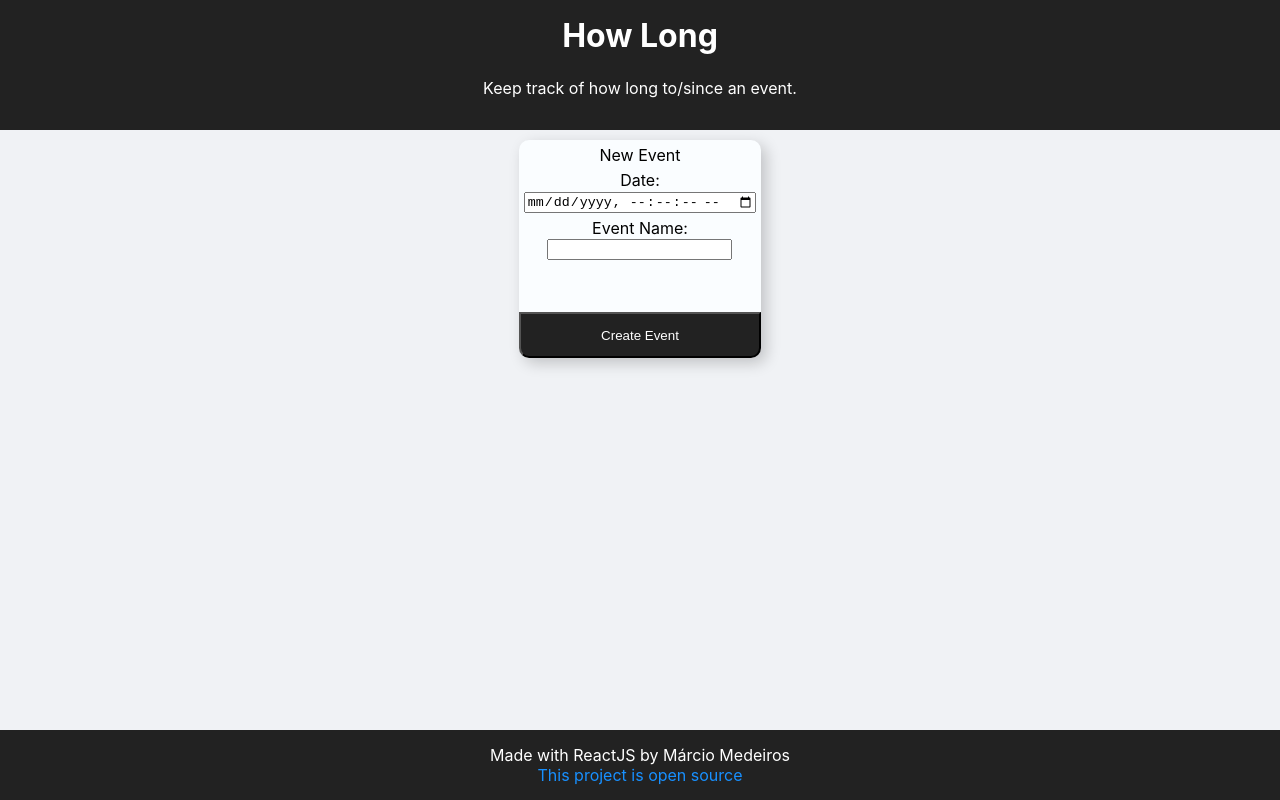
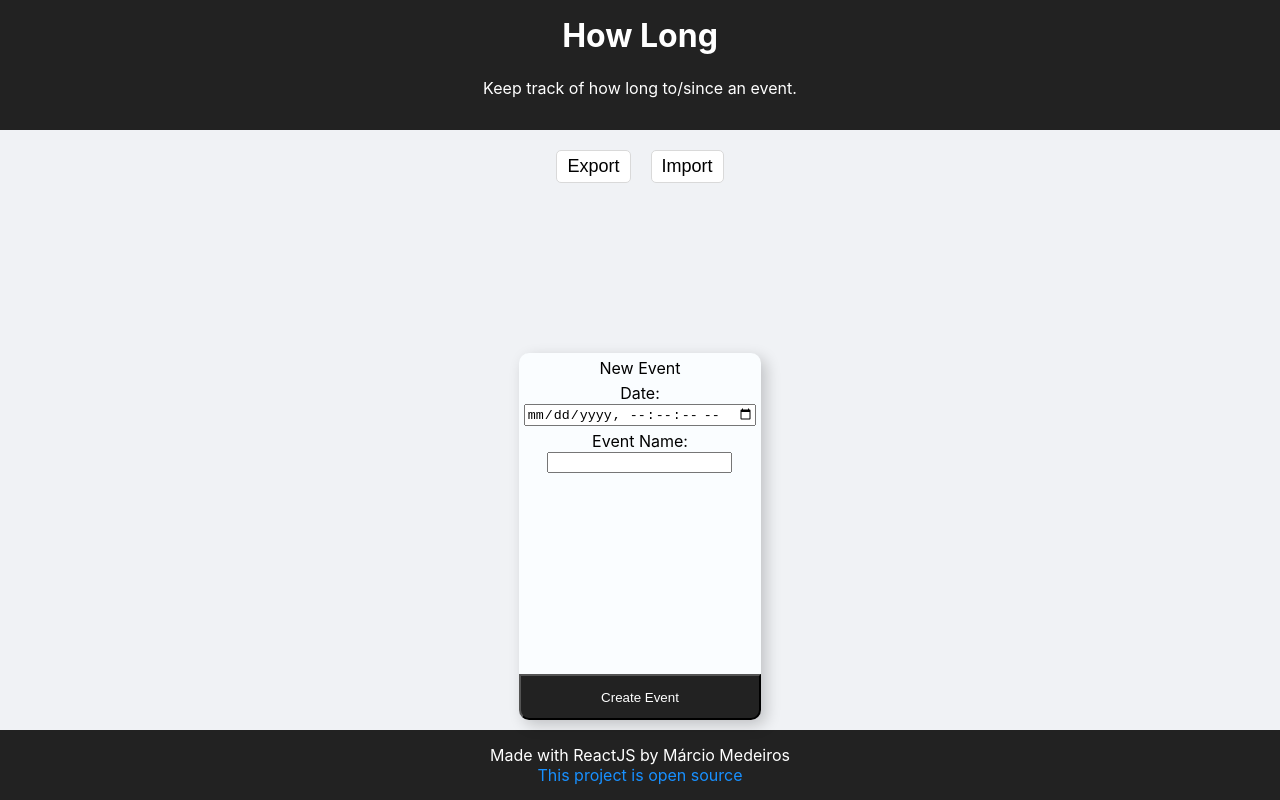
Before and after one commit to MarcioMed07/how-long, a React (Create React App) app: page / in a window 1280 px wide. Built offline with nearby package versions, Linux system fonts and the light colour scheme.

Commit message:
Export events as json

```diff
--- a/src/components/Content/Content.css
+++ b/src/components/Content/Content.css
@@ -1,3 +1,33 @@
 .content{
-    background-color: #f0f2f5
+    background-color: #f0f2f5;
+    display: grid;
+    justify-items: center;
 }
+
+.data-buttons{
+    margin: 20px 0 10px 0;
+}
+
+.data-buttons button{
+    margin: 0 10px;
+    background-color: white;
+    cursor: pointer;
+    border: 1px solid #d9d9d9;
+    font-size: large;
+    padding: 5px 10px;
+    border-radius:5px;
+    transition: border 0.3s ease, color 0.3s ease;
+}
+
+.data-buttons button:hover {
+	color: #1890ff;
+	border: solid 1px #1890ff;
+}
+
+.data-buttons button:focus {
+    outline: none;
+}
+
+.data-buttons button:active {
+    background-color: #efefef;
+}
--- a/src/components/Content/Content.js
+++ b/src/components/Content/Content.js
@@ -2,13 +2,52 @@ import React, { useState } from "react";
 import "./Content.css";
 import EventCard from "../EventCard/EventCard";
 import CardHolder from "../CardHolder/CardHolder";
-import { parseISO } from "date-fns";
+import { formatISO, parseISO } from "date-fns";
 
 let initialEvents = JSON.parse(localStorage.getItem("events") || "[]");
 initialEvents.map((event) => {
 	event.date = parseISO(event.date);
 });
 let events = initialEvents;
+
+function exportData() {
+	const file = new Blob([JSON.stringify(events)], {
+		type: "application/json",
+	});
+	const fileName = "how_long_" + formatISO(new Date(), { format: "basic" });
+	if (window.navigator.msSaveOrOpenBlob) {
+		window.navigator.msSaveOrOpenBlob(file, fileName);
+		return;
+	}
+	const a = document.createElement("a");
+	const url = URL.createObjectURL(file);
+	a.href = url;
+	a.download = fileName;
+	document.body.appendChild(a);
+	a.click();
+	setTimeout(() => {
+		document.body.removeChild(a);
+		window.URL.revokeObjectURL(url);
+	});
+}
+
+function importData() {
+	const input = document.getElementById("import-input");
+	// input.click();
+}
+
+function proccessData(event) {
+	const file = event.target.files[0];
+	console.log(file);
+	const fr = new FileReader();
+	fr.onload = (e) => {
+		console.log(e);
+		const result = JSON.parse(e.target.result);
+		console.log(result);
+	};
+
+	fr.readAsText(file);
+}
 
 function Content(props) {
 	function buildCards(events) {
@@ -40,6 +79,32 @@ function Content(props) {
 	const [cards, setCards] = useState(buildCards(initialEvents));
 	return (
 		<div className="content">
+			<div className="data-buttons">
+				<button
+					onClick={() => {
+						exportData();
+					}}
+				>
+					Export
+				</button>
+				<button
+					onClick={() => {
+						importData();
+					}}
+				>
+					Import
+				</button>
+				<input
+					id="import-input"
+					type="file"
+					accept="application/json"
+					multiple={false}
+					onChange={(event) => {
+						proccessData(event);
+					}}
+					hidden
+				/>
+			</div>
 			<CardHolder>
 				{cards}
 				<EventCard creator={true} addEvent={addEvent} />
--- a/src/components/EventCard/EventCard.css
+++ b/src/components/EventCard/EventCard.css
@@ -54,3 +54,12 @@
 	color: #1890ff;
 	border: solid 1px #1890ff;
 }
+
+
+.delete-button:focus {
+    outline: none;
+}
+
+.delete-button:active {
+    background-color: #efefef;
+}
```
